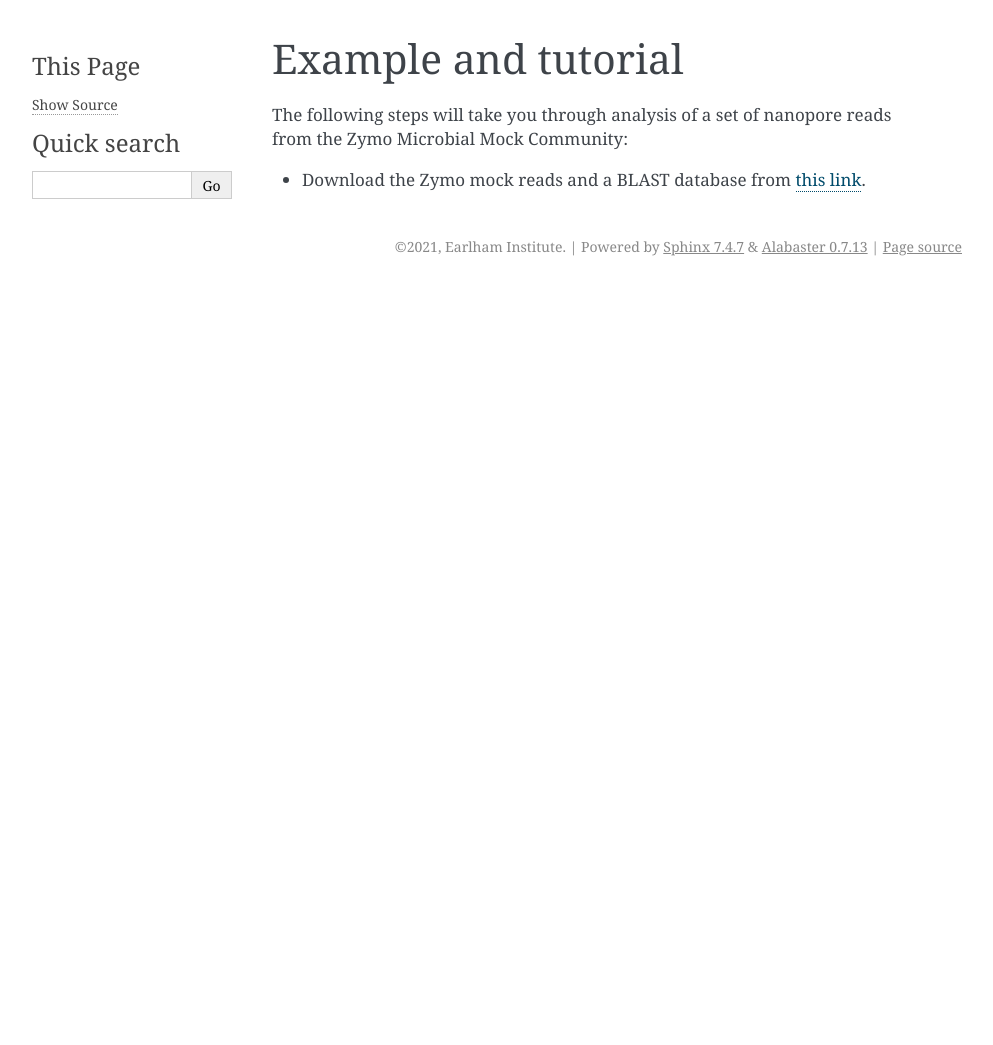
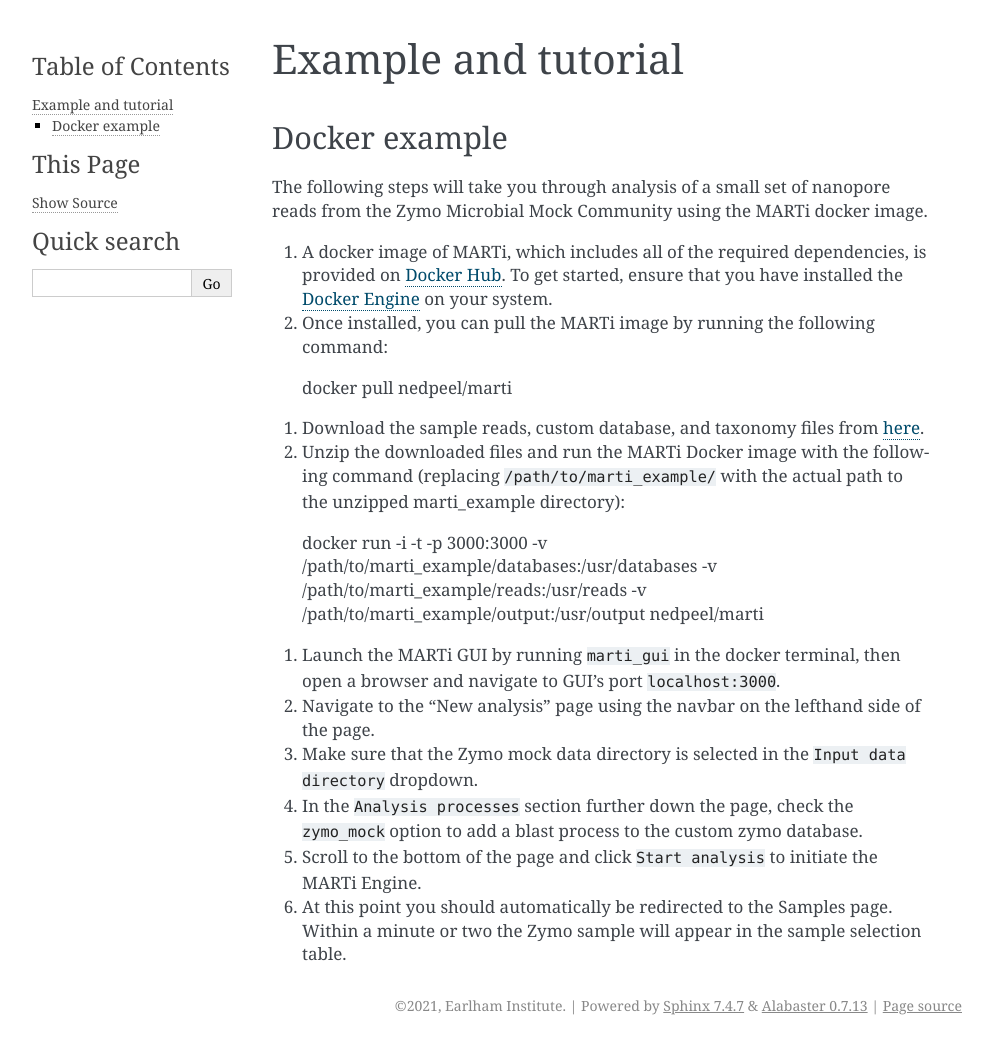
Before and after one commit to richardmleggett/MARTi, a Sphinx documentation site: the page built from docs/source/example.rst, in a window 1280 px wide. Shown: the whole page, without its empty margins (148-1141 px from the left). Built offline with Sphinx 7.4.7, drawn with Linux system fonts in a browser that asks for light colours; formulas are drawn with MathJax 3; before the commit the page ends 900 px from its top, so only the background shows below that.

Commit message:
Update example.rst

```diff
--- a/docs/source/example.rst
+++ b/docs/source/example.rst
@@ -3,6 +3,24 @@
 Example and tutorial
 ====================
 
-The following steps will take you through analysis of a set of nanopore reads from the Zymo Microbial Mock Community:
+Docker example
+--------------
 
-* Download the Zymo mock reads and a BLAST database from `this link <https://drive.google.com/drive/folders/1-yFpAu07JjLrdS85sVj0Ow_rDclkil9o?usp=sharing>`_.
+The following steps will take you through analysis of a small set of nanopore reads from the Zymo Microbial Mock Community using the MARTi docker image.
+
+#. A docker image of MARTi, which includes all of the required dependencies, is provided on `Docker Hub <https://hub.docker.com/r/nedpeel/marti/>`__. To get started, ensure that you have installed the `Docker Engine <https://docs.docker.com/engine/install/>`__ on your system.
+#. Once installed, you can pull the MARTi image by running the following command::
+
+  docker pull nedpeel/marti
+
+#. Download the sample reads, custom database, and taxonomy files from `here <https://nbicloud-my.sharepoint.com/:u:/g/personal/peeln_nbi_ac_uk/EUwY6lJhyAtHtuq5FB6vW1YBvlxZ-Vcl-9XUyEMPA0TMJA?e=g7jKty>`__.
+#. Unzip the downloaded files and run the MARTi Docker image with the following command (replacing ``/path/to/marti_example/`` with the actual path to the unzipped marti_example directory)::
+
+  docker run -i -t -p 3000:3000 -v /path/to/marti_example/databases:/usr/databases -v /path/to/marti_example/reads:/usr/reads -v /path/to/marti_example/output:/usr/output nedpeel/marti
+
+#. Launch the MARTi GUI by running ``marti_gui`` in the docker terminal, then open a browser and navigate to GUI’s port ``localhost:3000``.
+#. Navigate to the "New analysis" page using the navbar on the lefthand side of the page.
+#. Make sure that the Zymo mock data directory is selected in the ``Input data directory`` dropdown.
+#. In the ``Analysis processes`` section further down the page, check the ``zymo_mock`` option to add a blast process to the custom zymo database.
+#. Scroll to the bottom of the page and click ``Start analysis`` to initiate the MARTi Engine.
+#. At this point you should automatically be redirected to the Samples page. Within a minute or two the Zymo sample will appear in the sample selection table.
```
